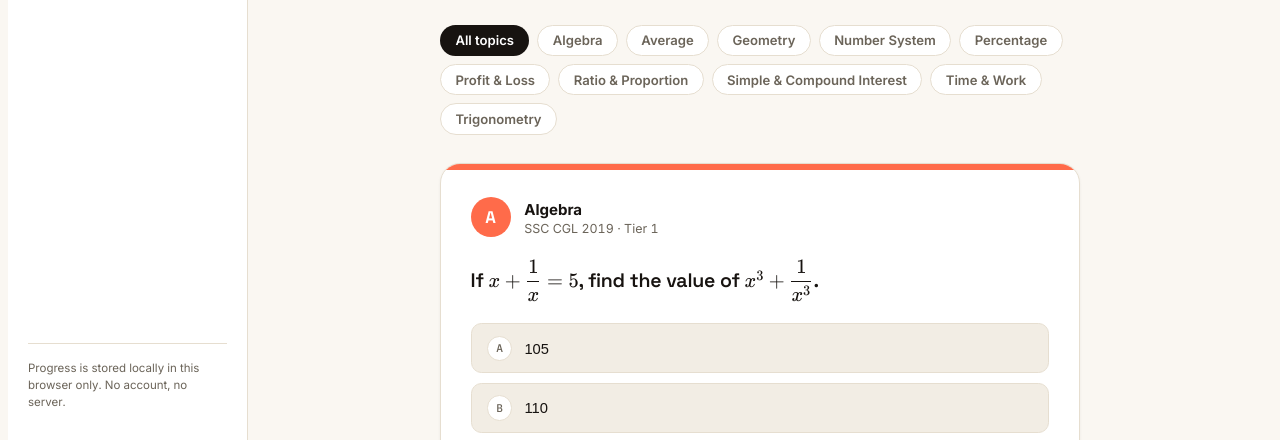
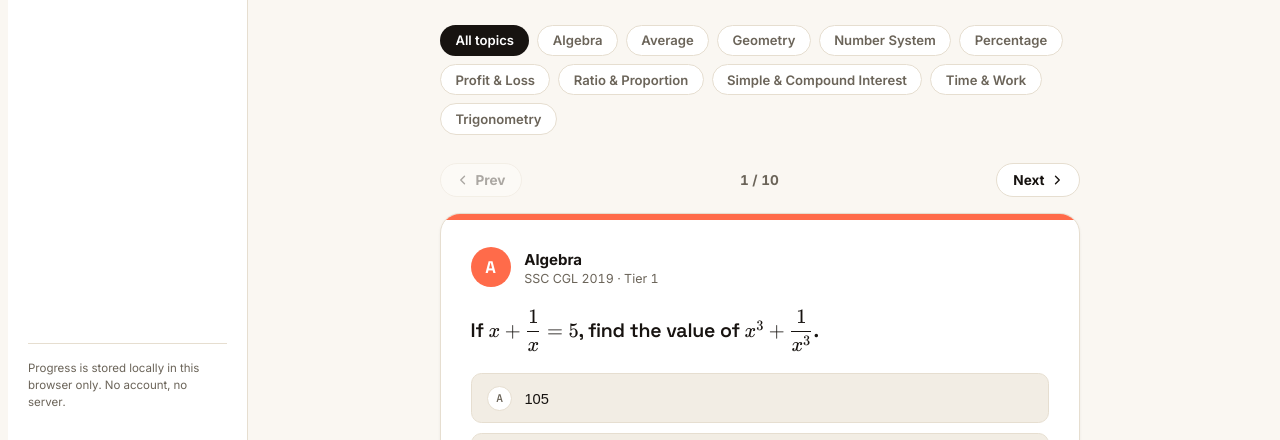
Before and after one commit to prateek1802/PYQ-Builder, a website built with Vite: page index.html in a window 1280 px wide. Shown: the part 357-797 px from the top of the page. Built offline with nearby package versions, Linux system fonts and the light colour scheme.

Commit message:
UI Changes

```diff
--- a/src/app.ts
+++ b/src/app.ts
@@ -48,8 +48,15 @@ const CROSS_ICON =
 const STAR_ICON =
   '<svg width="11" height="11" viewBox="0 0 16 16" fill="currentColor" xmlns="http://www.w3.org/2000/svg"><path d="M8 1.5L9.8 5.6L14.2 6.1L11 9.1L11.8 13.5L8 11.3L4.2 13.5L5 9.1L1.8 6.1L6.2 5.6L8 1.5Z"/></svg>';
 
+const ARROW_LEFT_ICON =
+  '<svg width="12" height="12" viewBox="0 0 16 16" fill="none" xmlns="http://www.w3.org/2000/svg"><path d="M10 3L5 8L10 13" stroke="currentColor" stroke-width="1.8" stroke-linecap="round" stroke-linejoin="round"/></svg>';
+
+const ARROW_RIGHT_ICON =
+  '<svg width="12" height="12" viewBox="0 0 16 16" fill="none" xmlns="http://www.w3.org/2000/svg"><path d="M6 3L11 8L6 13" stroke="currentColor" stroke-width="1.8" stroke-linecap="round" stroke-linejoin="round"/></svg>';
+
 let progress: ProgressMap = loadProgress();
 let activeTopic = "all";
+let currentIndex = 0;
 
 type Route = "practice" | "progress";
 const DEFAULT_ROUTE: Route = "practice";
@@ -180,17 +187,28 @@ function renderPracticeView(root: HTMLElement): void {
         </div>
       </div>
       <div class="filter-row" id="filter-row"></div>
+      <div class="practice-nav" id="practice-nav-top"></div>
       <div class="cards-container" id="cards-container"></div>
+      <div class="practice-nav practice-nav--bottom" id="practice-nav-bottom"></div>
     </div>
   `;
 
   const filterRowEl = root.querySelector<HTMLDivElement>("#filter-row")!;
   const cardsContainer = root.querySelector<HTMLDivElement>("#cards-container")!;
+  const navTopEl = root.querySelector<HTMLDivElement>("#practice-nav-top")!;
+  const navBottomEl = root.querySelector<HTMLDivElement>("#practice-nav-bottom")!;
 
   const chipFrag = document.createDocumentFragment();
   chipFrag.appendChild(makeChip("All topics", "all", root));
   topics.forEach((topic) => chipFrag.appendChild(makeChip(topic, topic, root)));
   filterRowEl.appendChild(chipFrag);
+
+  if (currentIndex > visible.length - 1) {
+    currentIndex = Math.max(0, visible.length - 1);
+  }
+
+  navTopEl.innerHTML = navBarHtml(currentIndex, visible.length);
+  navBottomEl.innerHTML = navBarHtml(currentIndex, visible.length);
 
   if (visible.length === 0) {
     const empty = document.createElement("div");
@@ -200,9 +218,15 @@ function renderPracticeView(root: HTMLElement): void {
     return;
   }
 
-  const cardsFrag = document.createDocumentFragment();
-  visible.forEach((q) => cardsFrag.appendChild(renderCard(q, root)));
-  cardsContainer.appendChild(cardsFrag);
+  cardsContainer.appendChild(renderCard(visible[currentIndex], root));
+
+  root.querySelectorAll<HTMLButtonElement>("[data-nav]").forEach((btn) => {
+    btn.addEventListener("click", () => {
+      if (btn.dataset.nav === "prev" && currentIndex > 0) currentIndex--;
+      if (btn.dataset.nav === "next" && currentIndex < visible.length - 1) currentIndex++;
+      renderPracticeView(root);
+    });
+  });
 
   window.renderMathInElement?.(cardsContainer, {
     delimiters: [
@@ -211,6 +235,20 @@ function renderPracticeView(root: HTMLElement): void {
     ],
     throwOnError: false
   });
+}
+
+function navBarHtml(index: number, total: number): string {
+  const atStart = index <= 0;
+  const atEnd = total === 0 || index >= total - 1;
+  return `
+    <button type="button" class="nav-arrow" data-nav="prev" ${atStart ? "disabled" : ""}>
+      ${ARROW_LEFT_ICON} Prev
+    </button>
+    <span class="practice-nav__counter font-tabular">${total === 0 ? "0 / 0" : `${index + 1} / ${total}`}</span>
+    <button type="button" class="nav-arrow" data-nav="next" ${atEnd ? "disabled" : ""}>
+      Next ${ARROW_RIGHT_ICON}
+    </button>
+  `;
 }
 
 function makeChip(label: string, value: string, root: HTMLElement): HTMLButtonElement {
@@ -224,6 +262,7 @@ function makeChip(label: string, value: string, root: HTMLElement): HTMLButtonEl
   }
   btn.addEventListener("click", () => {
     activeTopic = value;
+    currentIndex = 0;
     renderPracticeView(root);
   });
   return btn;
--- a/src/styles.css
+++ b/src/styles.css
@@ -408,6 +408,57 @@ body {
   background: var(--topic-color, var(--ink));
   border-color: transparent;
   color: #fff;
+}
+
+/* ==========================================================================
+   Practice nav — Prev/Next + counter, replacing a long scrolling card
+   feed with a one-question-at-a-time flow. Appears above and below the
+   single rendered card.
+   ========================================================================== */
+
+.practice-nav {
+  display: flex;
+  align-items: center;
+  justify-content: space-between;
+  gap: 1rem;
+  margin-bottom: 1rem;
+}
+
+.practice-nav--bottom {
+  margin-top: 1.25rem;
+  margin-bottom: 0;
+}
+
+.practice-nav__counter {
+  font-size: 0.85rem;
+  font-weight: 700;
+  color: var(--ink-muted);
+}
+
+.nav-arrow {
+  display: inline-flex;
+  align-items: center;
+  gap: 0.4rem;
+  font-family: var(--font-body);
+  font-weight: 700;
+  font-size: 0.85rem;
+  padding: 0.5rem 1rem;
+  border-radius: 999px;
+  border: 1.5px solid var(--border-subtle);
+  background: var(--surface-raised);
+  color: var(--ink);
+  cursor: pointer;
+  transition: border-color 140ms ease, transform 120ms ease, opacity 140ms ease;
+}
+
+.nav-arrow:hover:not(:disabled) {
+  border-color: var(--ink);
+  transform: translateY(-1px);
+}
+
+.nav-arrow:disabled {
+  opacity: 0.35;
+  cursor: not-allowed;
 }
 
 /* ==========================================================================
```
Also changed, not shown: 1 other file.
